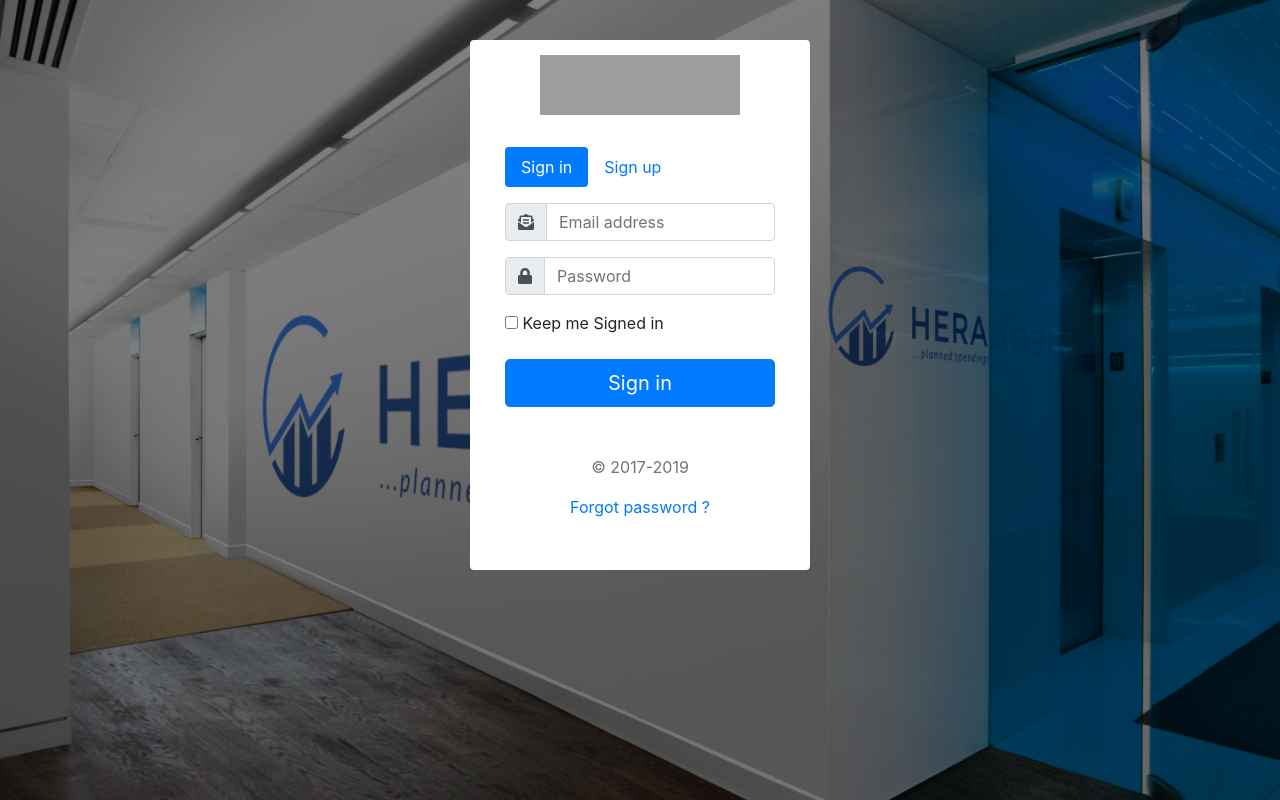
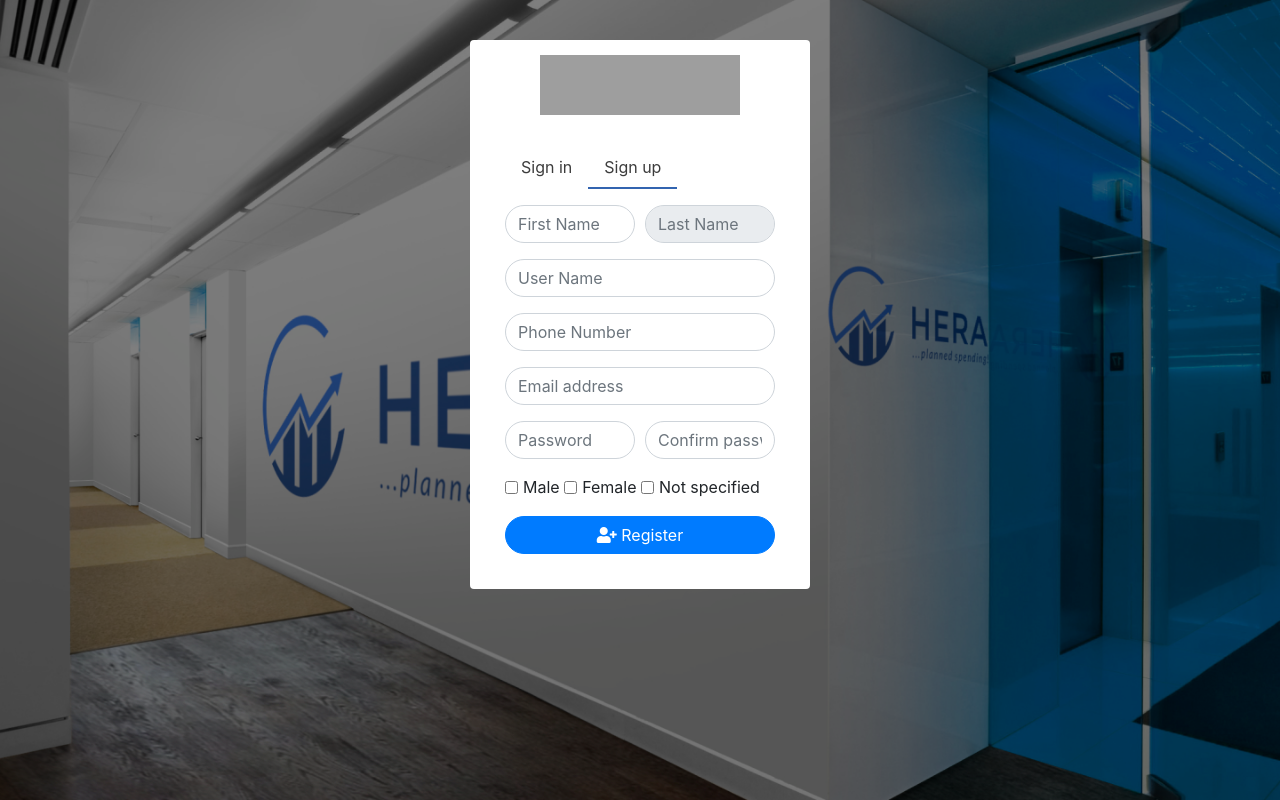
Before and after one commit to isongjosiah/Team-Hera-Budget-App, a PHP site: page /signin.html in a window 1280 px wide. Run offline with PHP 8.4, Linux system fonts and the light colour scheme; some libraries are stand-ins or nearby versions; grey boxes are pictures that could not be loaded.

Commit message:
progress

```diff
--- a/css/style.css
+++ b/css/style.css
@@ -35,3 +35,22 @@ body.sign-page::after {
 	  padding: 15px;
 	  margin: auto;
 }
+
+.signin-card .nav .nav-item {
+}
+
+.signin-card .nav .nav-link {
+  background-color: #ffffff !important;
+  color: #3c3c3c;
+  transition: 0.4s;
+}
+
+.signin-card .nav .nav-link:hover {
+  background-color: #f3f3f3 !important;
+}
+
+.signin-card .nav .nav-link.active {
+  border-bottom: 2px solid #3264B0;
+}
+
+/*-----------Form design ---------*/
--- a/signin.html
+++ b/signin.html
@@ -14,6 +14,7 @@
 	    <!-- Bootstrap CSS -->
 	    <link rel="stylesheet" href="https://cdnjs.cloudflare.com/ajax/libs/twitter-bootstrap/4.3.1/css/bootstrap.min.css">
 	    <link type="text/css" rel="stylesheet" href="https://cdnjs.cloudflare.com/ajax/libs/font-awesome/5.9.0/css/all.css">
+	    <link rel="stylesheet" type="text/css" href="css/bootstrap-social.css">
 	    <link rel="stylesheet" type="text/css" href="css/style.css">
 	    <title>Hera: plan your spending</title>
 	</head>
@@ -26,14 +27,15 @@
 					</div>
 					<ul class="nav nav-pills mb-3" id="pills-tab" role="tablist">
 					 	<li class="nav-item">
-					    	<a class="nav-link active" id="pills-signin-tab" data-toggle="pill" href="#pills-signin" role="tab" aria-controls="pills-signin" aria-selected="true">Sign in</a>
+					    	<a class="nav-link rounded-0" id="pills-signin-tab" data-toggle="pill" href="#pills-signin" role="tab" aria-controls="pills-signin" aria-selected="true">Sign in</a>
 					  	</li>
 					  	<li class="nav-item">
-					    	<a class="nav-link" id="pills-signup-tab" data-toggle="pill" href="#pills-signup" role="tab" aria-controls="pills-signup" aria-selected="false">Sign up</a>
+					    	<a class="nav-link rounded-0 active" id="pills-signup-tab" data-toggle="pill" href="#pills-signup" role="tab" aria-controls="pills-signup" aria-selected="false">Sign up</a>
 					  	</li>
 					</ul>
 					<div class="tab-content" id="myTabContent">
-					  <div class="tab-pane fade show active" id="pills-signin" role="tabpanel" aria-labelledby="signin-tab">
+						<!-- signin tab -->
+					  	<div class="tab-pane fade" id="pills-signin" role="tabpanel" aria-labelledby="signin-tab">
 						  	<form class="form-signin">
 						  		<div class="input-group mb-3">
 								  	<div class="input-group-prepend">
@@ -47,48 +49,81 @@
 								  	</div>
 								  	<input type="password" id="inputPassword" class="form-control" placeholder="Password" aria-label="Password" aria-describedby="basic-addon2" required>
 								</div>
-							<div class="checkbox mb-3">
+								<div class="checkbox">
 									<label>
 										<input type="checkbox" value="remember-me"> Keep me Signed in
 									</label>
 								</div>
-						  	<button class="btn btn-lg btn-primary btn-block" type="submit">Sign in</button>
-						  	<p class="mt-5 mb-3 text-muted text-center">&copy; 2017-2019</p>
+							  	<button class="btn btn-primary btn-block rounded-pill" type="submit"><i class="fas fa-sign-in-alt"></i> Sign in</button>
 							</form>
+							<div class="text-center">
+								<p class="text-center my-1">or Login in with</p>
+							  	<div class="">
+							  		<a class="btn btn-block btn-social btn-facebook btn-sm text-white">
+										<span class="fab fa-facebook-f"></span> Sign in with Facebook
+									</a>
+									<a class="btn btn-block btn-social btn-google btn-sm text-white">
+										<span class="fab fa-google"></span>  Sign in with Google
+									</a>
 							  	</div>
-					  <div class="tab-pane fade" id="pills-signup" role="tabpanel" aria-labelledby="signup-tab">...</div>
-					</div>
-					<div class="text-center">
-						<p>
-							<a href="https://caniuse.com/#feat=css-placeholder-shown">Forgot password ?
+								<p class="mt-2">
+									<a href="#">Forgot password ?
 									</a>
 								</p>
 							</div>
 					  	</div>
+
+					  <!-- Sign up tab -->
+					  <div class="tab-pane fade show active" id="pills-signup" role="tabpanel" aria-labelledby="signup-tab">
+					  	<form class="form-signup">
+					  		<div class="form-row">
+							    <div class="form-group col-md-6">
+							      <input type="text" class="form-control rounded-pill" id="regFirstName" placeholder="First Name" required>
 							    </div>
-			<!-- <form class="form-signin">
-				<div class="text-center mb-4">
-					<img class="mb-4" src="/docs/4.3/assets/brand/bootstrap-solid.svg" alt="" width="72" height="72">
-					<h1 class="h3 mb-3 font-weight-normal">Floating labels</h1>
-					<p>Build form controls with floating labels via the <code>:placeholder-shown</code> pseudo-element. <a href="https://caniuse.com/#feat=css-placeholder-shown">Works in latest Chrome, Safari, and Firefox.</a></p>
+							    <div class="form-group col-md-6">
+							      <input type="text" class="form-control rounded-pill" id="regLastName" placeholder="Last Name" required readonly>
 							    </div>
-				<div class="form-label-group">
-					<input type="email" id="inputEmail" class="form-control" placeholder="Email address" required autofocus>
-					<label for="inputEmail">Email address</label>
-				</div>
-				<div class="form-label-group">
-					<input type="password" id="inputPassword" class="form-control" placeholder="Password" required>
-					<label for="inputPassword">Password</label>
 							</div>
 
-				<div class="checkbox mb-3">
-					<label>
-						<input type="checkbox" value="remember-me"> Remember me
-					</label>
+							<div class="form-group">
+							    <input type="text" class="form-control rounded-pill" id="regUserName" placeholder="User Name">
 							</div>
-			  	<button class="btn btn-lg btn-primary btn-block" type="submit">Sign in</button>
-			  	<p class="mt-5 mb-3 text-muted text-center">&copy; 2017-2019</p>
-			</form> -->
+							<div class="form-group">
+							    <input type="tel" class="form-control rounded-pill" id="regPhone" placeholder="Phone Number">
+							</div>
+							<div class="form-group">
+							    <input type="email" class="form-control rounded-pill" id="regEmail" placeholder="Email address" required>
+							</div>
+
+							<div class="form-row">
+							    <div class="form-group col-md-6">
+							      	<input type="password" class="form-control rounded-pill" id="regInputPassword" placeholder="Password">
+							    </div>
+							    <div class="form-group col-md-6">
+							      	<input type="password" class="form-control rounded-pill" id="confirmPassword" placeholder="Confirm password" required>
+							    </div>
+							</div>
+
+							<div class="form-group">
+							    <div class="form-check form-check-inline px-0 mx-0">
+								  	<input class="form-check-input" type="checkbox" id="inlineCheckbox1" value="option1">
+								  	<label class="form-check-label" for="inlineCheckbox1">Male</label>
+								</div>
+								<div class="form-check form-check-inline px-0 mx-0">
+								  	<input class="form-check-input" type="checkbox" id="inlineCheckbox2" value="option2">
+								  	<label class="form-check-label" for="inlineCheckbox2">Female</label>
+								</div>
+								<div class="form-check form-check-inline px-0 mx-0">
+								  	<input class="form-check-input" type="checkbox" id="inlineCheckbox3" value="option3">
+								  	<label class="form-check-label" for="inlineCheckbox3">Not specified</label>
+								</div>
+							</div>
+							  <button type="submit" class="btn btn-primary btn-block rounded-pill"><i class="fas fa-user-plus"></i> Register</button>
+					  	</form>
+					  </div>
+					</div>
+				</div>
+			</div>
 		</main>
 	    <!-- Optional JavaScript -->
 	    <!-- jQuery first, then Popper.js, then Bootstrap JS -->
```
Also changed, not shown: css/bootstrap-social.css (added). Lines whose indentation alone changed are shown as unchanged.
